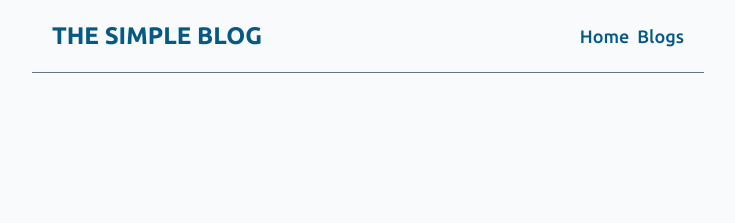
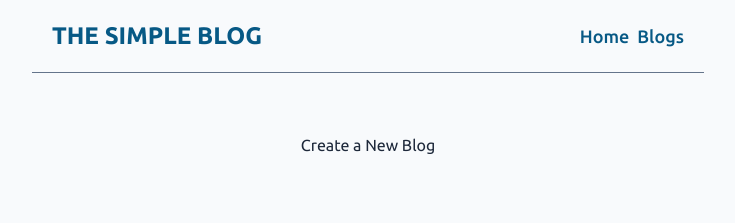
Before and after one commit to thes3interdev/slp-simple-blog-website, a React (Create React App) app: page /create in a window 1280 px wide. Shown: the top 223 px of the page, without its empty margins (272-1007 px from the left). Built offline with nearby package versions, Linux system fonts and the light colour scheme.

Commit message:
feat: exact match routes.

```diff
--- a/src/App.js
+++ b/src/App.js
@@ -1,6 +1,7 @@
 import { BrowserRouter as Router, Route, Routes } from 'react-router-dom';
 import Navbar from './components/Navbar';
 import Home from './pages/Home';
+import Create from './pages/Create';
 
 const App = () => {
 	return (
@@ -10,6 +11,7 @@ const App = () => {
 				<div className="content">
 					<Routes>
 						<Route path="/" element={<Home />} />
+						<Route path="/create" element={<Create />} />
 					</Routes>
 				</div>
 			</div>
--- a/src/index.css
+++ b/src/index.css
@@ -20,7 +20,7 @@
 	}
 
 	.button {
-		@apply m-1 rounded-lg bg-blue-800 px-5 py-2 text-white;
+		@apply m-1 cursor-pointer rounded-lg bg-blue-800 px-5 py-2 text-white;
 	}
 
 	.navbar {
@@ -54,4 +54,19 @@
 	.blog-preview-anchor {
 		@apply no-underline;
 	}
+
+	.create {
+		@apply my-0 mx-auto max-w-md text-center;
+	}
+
+	.create-label {
+		@apply block text-left;
+	}
+	.create-header {
+		@apply mb-[10px] text-xl text-sky-800;
+	}
+
+	.create-input {
+		@apply my-[10px] mx-0 block w-full border-[1px] border-slate-500 py-[6px] px-[10px];
+	}
 }
--- /dev/null
+++ b/src/pages/Create.js
@@ -0,0 +1,11 @@
+import React from 'react';
+
+const Create = () => {
+	return (
+		<div className="create">
+			<h2>Create a New Blog</h2>
+		</div>
+	);
+};
+
+export default Create;
```
